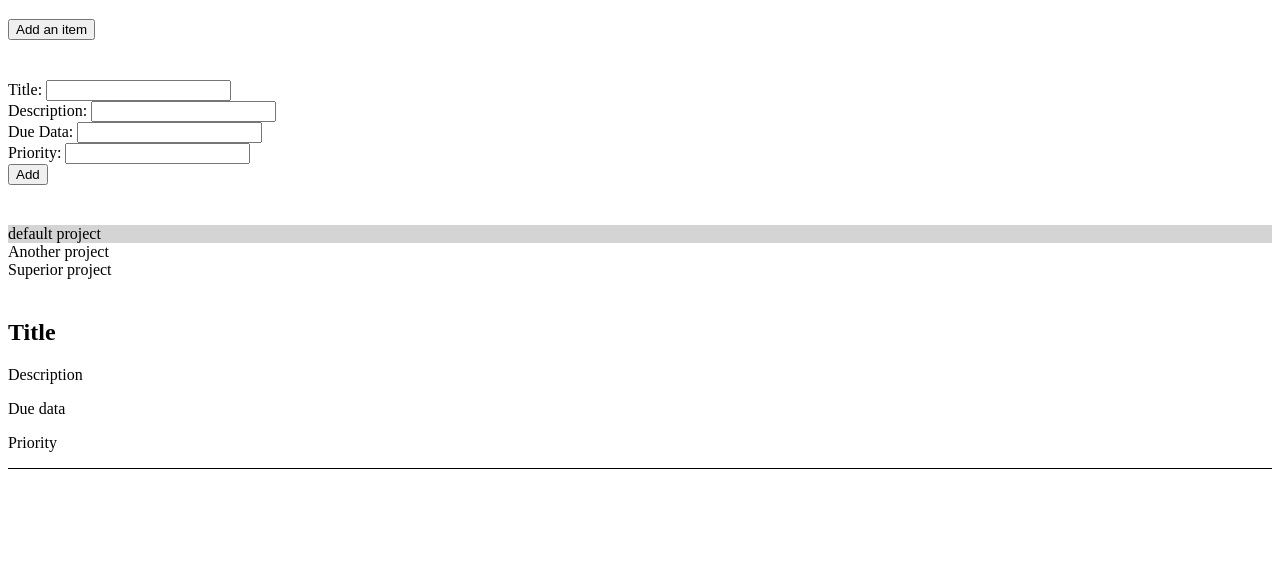
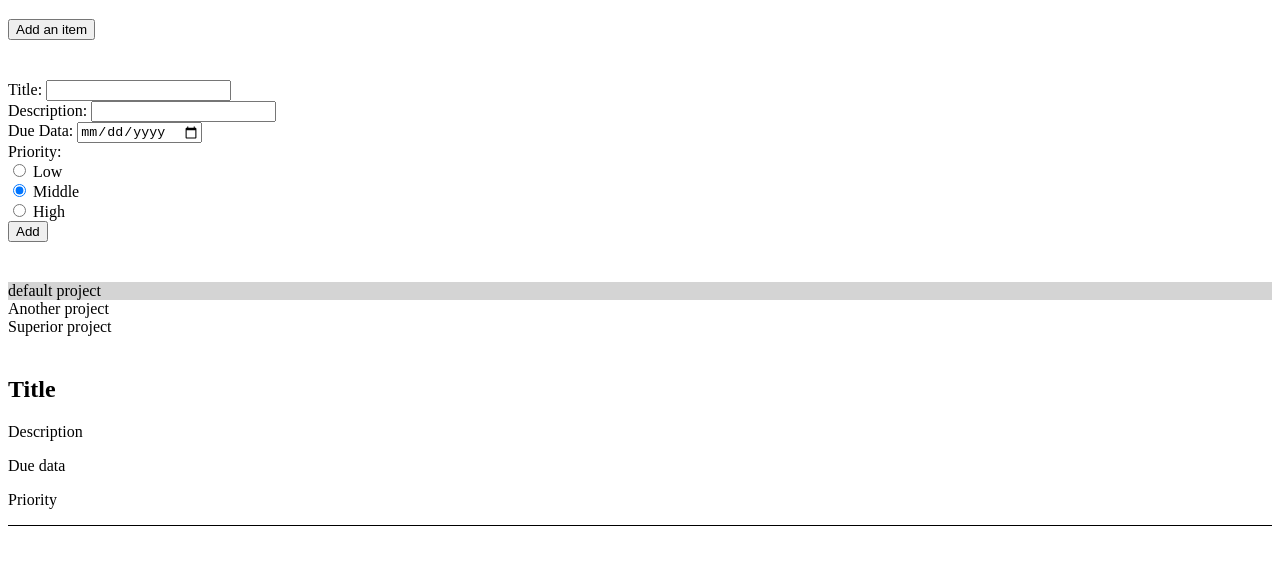
Before and after one commit to x6Nenko/Odin-Todo-list, a plain HTML site: page index.html in a window 1280 px wide. Both pictures are taken after a click on the button "Add an item". Shown: the part 61-626 px from the top of the page. Drawn offline with Linux system fonts and the light colour scheme.

Commit message:
Complete the functionality of the form

```diff
--- a/dom.js
+++ b/dom.js
@@ -82,7 +82,8 @@ function unsetUnactiveProjects() {
     });
 };
 
-// Get todo form into normal conditions
+// Get todo form into normal conditions +
+// Make title input required and make a tip +
 // expand a single todo to see/edit its details
 // delete a todo
 // localstorage
--- a/index.html
+++ b/index.html
@@ -14,7 +14,7 @@
         <form action="" id="myForm">
             <div class="input-container">
                 <label for="title">Title:</label>
-                <input type="text" id="title" name="title">
+                <input type="text" id="title" name="title" required>
             </div>
 
             <div class="input-container">
@@ -24,15 +24,30 @@
 
             <div class="input-container">
                 <label for="dueData">Due Data:</label>
-                <input type="text" id="dueData" name="dueData">
+                <input type="date" id="dueData" name="dueData">
             </div>
 
             <div class="input-container">
-                <label for="priority">Priority:</label>
-                <input type="text" id="priority" name="priority">
+                <label for="priority" >Priority:</label>
+                <div>
+                    <div>
+                      <input type="radio" id="low" name="priority" value="low" />
+                      <label for="low">Low</label>
+                    </div>
+
+                    <div>
+                      <input type="radio" id="middle" name="priority" value="middle" checked />
+                      <label for="middle">Middle</label>
+                    </div>
+
+                    <div>
+                      <input type="radio" id="high" name="priority" value="high" />
+                      <label for="high">High</label>
+                    </div>
+                  </div>
             </div>
+            <button type="submit">Add</button>
         </form>
-        <button id="submitFormBtn">Add</button>
     </div>
 
     <div class="project-container">
--- a/index.js
+++ b/index.js
@@ -21,9 +21,9 @@ class TodoItem {
 
 const todoItemList = [{name: "default project", tasks: []}, {name: "Another project", tasks: []}, {name: "Superior project", tasks: []}];
 
-const submitFormBtn = document.getElementById("submitFormBtn");
-submitFormBtn.addEventListener("click", function() {
-    const form = document.getElementById("myForm");
+const form = document.getElementById("myForm");
+form.addEventListener("submit", function(e) {
+    e.preventDefault();
     const formData = new FormData(form);
 
     const title = formData.get("title");
@@ -31,7 +31,6 @@ submitFormBtn.addEventListener("click", function() {
     const dueData = formData.get("dueData");
     const priority = formData.get("priority");
     const projectIndex = findActiveProject();
-    console.log(projectIndex);
 
     new TodoItem(title, description, dueData, priority, projectIndex);
 
```
